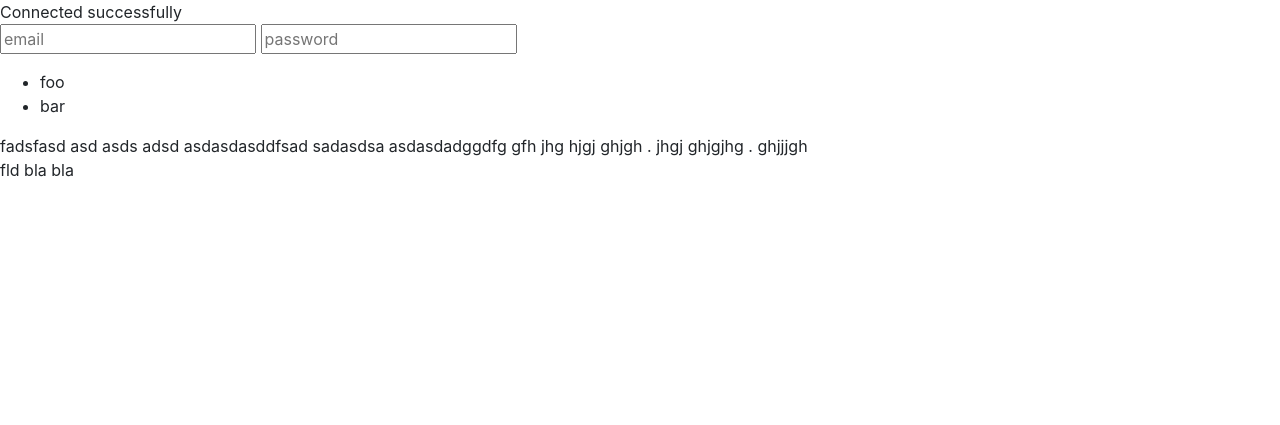
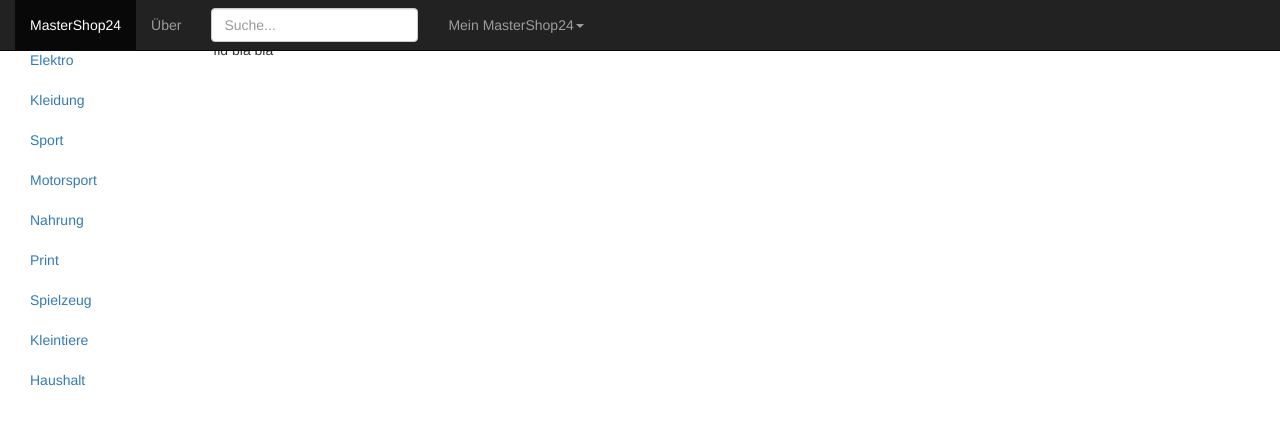
Before and after one commit to fa35/mastershop24, a PHP site: page / in a window 1280 px wide. Shown: the top 425 px of the page. Run offline with PHP 8.4, Linux system fonts and the light colour scheme; data that the repository does not hold is empty; some libraries are stand-ins or nearby versions.

Commit message:
Add header and navigation parts from index.html

```diff
--- a/scripts/php/menu.php
+++ b/scripts/php/menu.php
@@ -5,9 +5,35 @@
     }
     public function createmenu() {
        global $doc;
-       $doc .= "<div id='menu'>\n<form>";
-       $doc .= "<input name='loginuser' placeholder='email' />\n";
-       $doc .= "<input name='loginpass' placeholder='password' />\n";
-       $doc .= "</form></div>"."\n";
+       $doc .= '<nav class="navbar navbar-inverse navbar-fixed-top">
+
+	<div class="container-fluid">
+        <div class="navbar-header">
+			<div class="navbar-collapse collapse">
+	            <ul class="nav navbar-nav">
+	              <li class="active"><a href="#">MasterShop24</a></li>
+	              <li><a href="#about">Über</a></li>
+
+	              <li>
+					<form class="navbar-form">
+            			<input type="text" class="form-control" placeholder="Suche...">
+          			</form>
+          		  </li>
+
+	              <li class="dropdown">
+	                <a href="#" class="dropdown-toggle" data-toggle="dropdown" role="button" aria-expanded="false">Mein MasterShop24<span class="caret"></span></a>
+	                <ul class="dropdown-menu" role="menu">
+	                  <li><a href="#">Login</a></li>
+	                  <li><a href="#">Meine Daten</a></li>
+	                  <li><a href="#">Meine Nachrichten</a></li>
+	                  <li><a href="#">Logout</a></li>
+	                </ul>
+	              </li>
+
+	            </ul>
+	        </div>
+        </div>
+      </div>
+    </nav>';
     }
 }
--- a/scripts/php/navigation.php
+++ b/scripts/php/navigation.php
@@ -5,8 +5,21 @@
     }
     public function createnav() {
        global $doc;
-       $doc .= '<div id="navigation">'."\n";
-       $doc .= "<ul><li>foo</li><li>bar</li></ul>"."\n";
-       $doc .= "</div>"."\n";
+       $doc .= '<div class="col-sm-3 col-md-2 sidebar">
+          <ul class="nav nav-sidebar">
+            <li class="active"><a href="#">Overview <span class="sr-only">(current)</span></a></li>
+            <li><a href="#">Elektro</a></li>
+            <li><a href="#">Kleidung</a></li>
+            <li><a href="#">Sport</a></li>
+            <li><a href="#">Motorsport</a></li>
+          </ul>
+          <ul class="nav nav-sidebar">
+            <li><a href="">Nahrung</a></li>
+            <li><a href="">Print</a></li>
+            <li><a href="">Spielzeug</a></li>
+            <li><a href="">Kleintiere</a></li>
+            <li><a href="">Haushalt</a></li>
+          </ul>
+        </div>';
     }
 }
```
